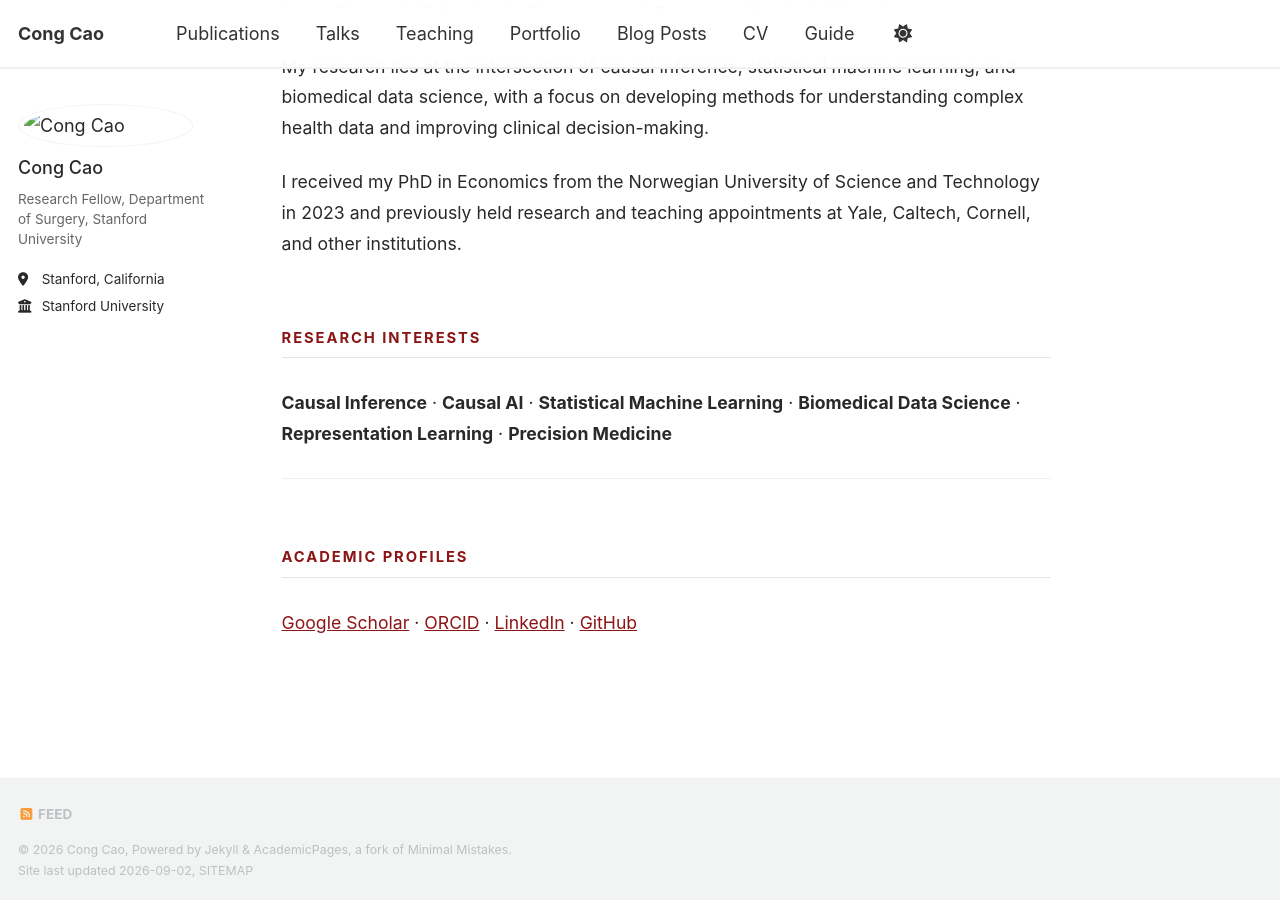
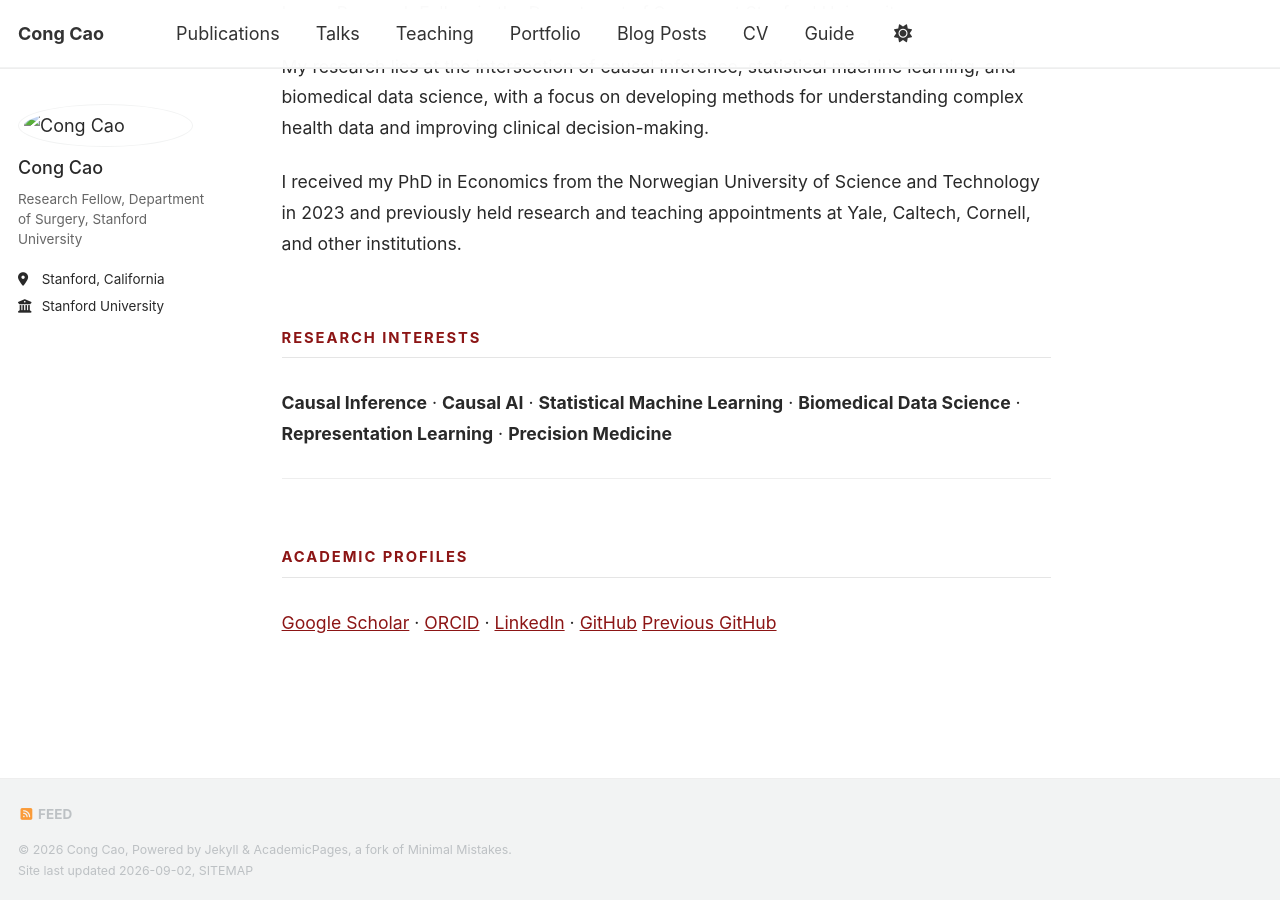
Before and after one commit to congca0/congca0.github.io, a Jekyll site: the page built from _pages/about.md, in a window 1280 px wide and 900 px high, scrolled down 705 px. Built offline with Jekyll 4.4.1, drawn with Linux system fonts in a browser that asks for light colours; our own code applies the rules of GitHub Pages for plain Markdown files; a style sheet for code colours, icons or effects is not loaded.

Commit message:
Update about.md

```diff
--- a/_pages/about.md
+++ b/_pages/about.md
@@ -46,3 +46,4 @@ I received my PhD in Economics from the Norwegian University of Science and Tech
 [ORCID](https://orcid.org/0000-0001-8289-1705) ·
 [LinkedIn](https://www.linkedin.com/in/cong-cao-70068839/) ·
 [GitHub](https://github.com/congca0)
+[Previous GitHub]([https://github.com/congca0](https://github.com/congca))
```
